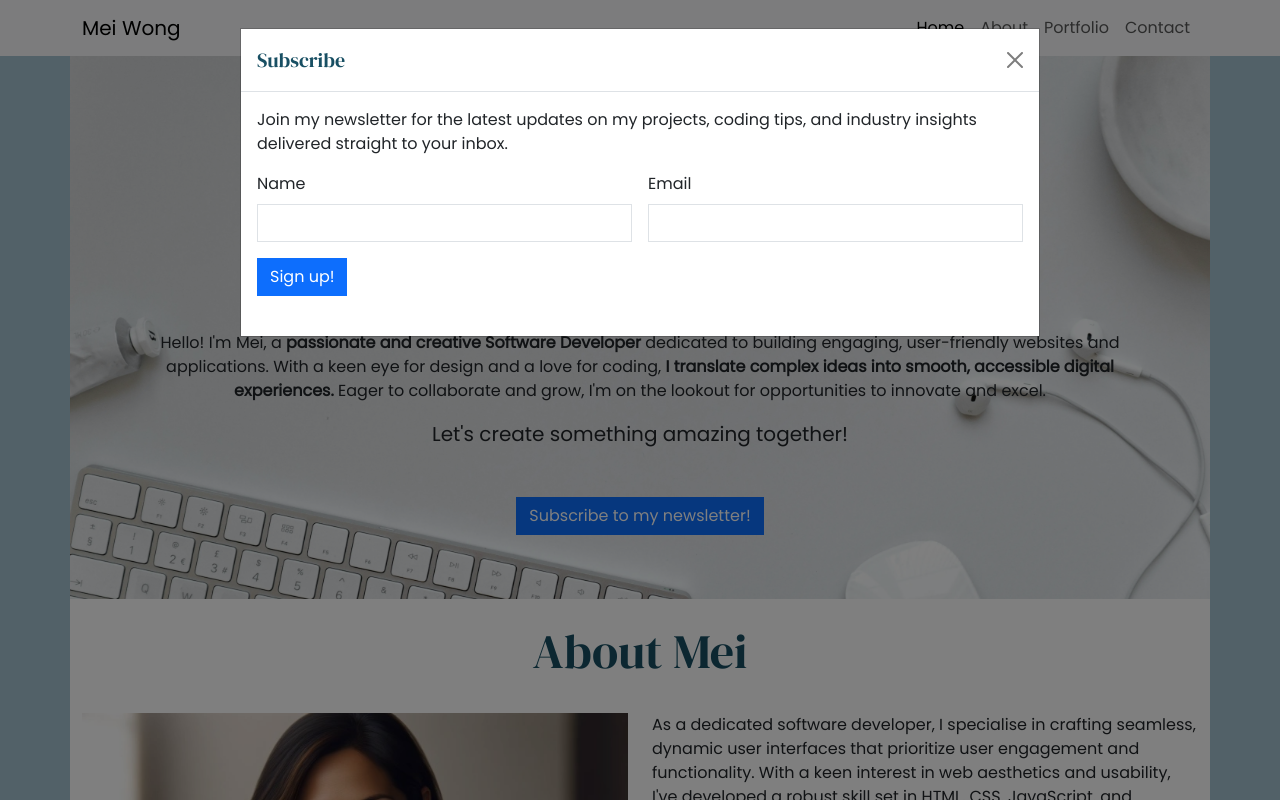
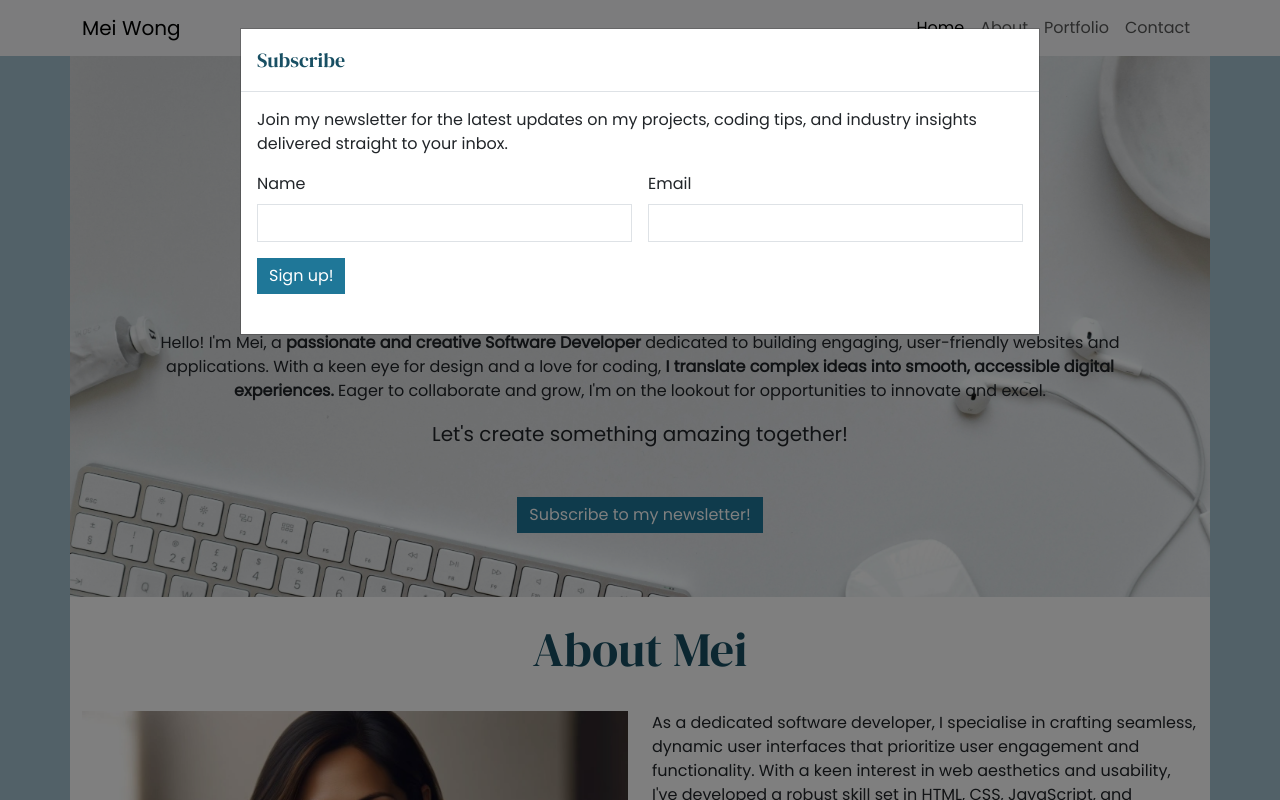
Before and after one commit to GooldenApple/portfolio, a plain HTML site: page index.html in a window 1280 px wide. Both pictures are taken after a click on the button "Subscribe to my newsletter!". Shown: the top 800 px of the page. Drawn offline with nearby package versions, Linux system fonts and the light colour scheme.

Commit message:
adding costum-button and styling it

```diff
--- a/assets/css/styles.css
+++ b/assets/css/styles.css
@@ -26,6 +26,14 @@ h2 {
     border-radius: 0%;
 }
 
+.custom-button {
+    background-color: #1f7798;
+    border:#1f7798;
+}
+.custom-button:hover {
+    background-color: #1d6d8a;
+    border:#1d6d8a;
+}
 
 /* About section */
 
--- a/index.html
+++ b/index.html
@@ -63,7 +63,7 @@
                 <!-- mb-5 gives extra margin spacing under lead text -->
                 <p class="lead mb-5">Let's create something amazing together!</p>
                 <!-- Bootstrap modal button -->
-                <button type="button" class="btn btn-primary sharp-corners" data-bs-toggle="modal" data-bs-target="#exampleModal">
+                <button type="button" class="btn btn-primary sharp-corners custom-button" data-bs-toggle="modal" data-bs-target="#exampleModal">
                     Subscribe to my newsletter!
                 </button>
             </div>
@@ -215,7 +215,7 @@
                         <textarea class="form-control" id="message" rows="3"></textarea>
                     </div>
                     <div class="col-12">
-                        <button type="submit" class="btn btn-primary">Send</button>
+                        <button type="submit" class="btn btn-primary custom-button">Send</button>
                     </div>
                 </form>
             </div>
@@ -229,7 +229,6 @@
             <div class="modal-content sharp-corners">
                 <div class="modal-header">
                     <h1 class="modal-title fs-5" id="exampleModalLabel">Subscribe</h1>
-                    <button type="button" class="btn-close" data-bs-dismiss="modal" aria-label="Close"></button>
                 </div>
                 <div class="modal-body">
                     <p>
@@ -247,7 +246,7 @@
                             <input type="email" class="form-control" id="inputEmail">
                         </div>
                         <div class="col-12 mb-4">
-                            <button type="submit" class="btn btn-primary">
+                            <button type="submit" class="btn btn-primary custom-button">
                                 Sign up!
                             </button>
                         </div>
```
